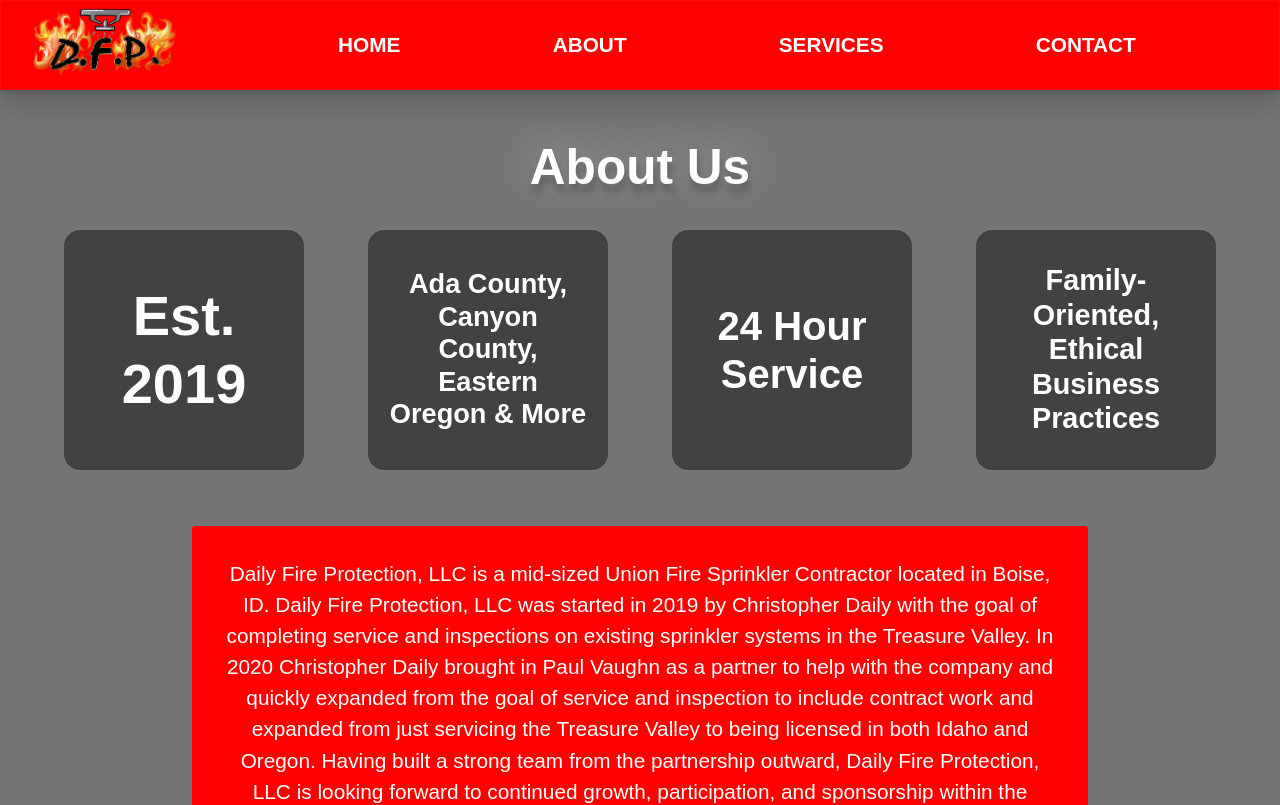
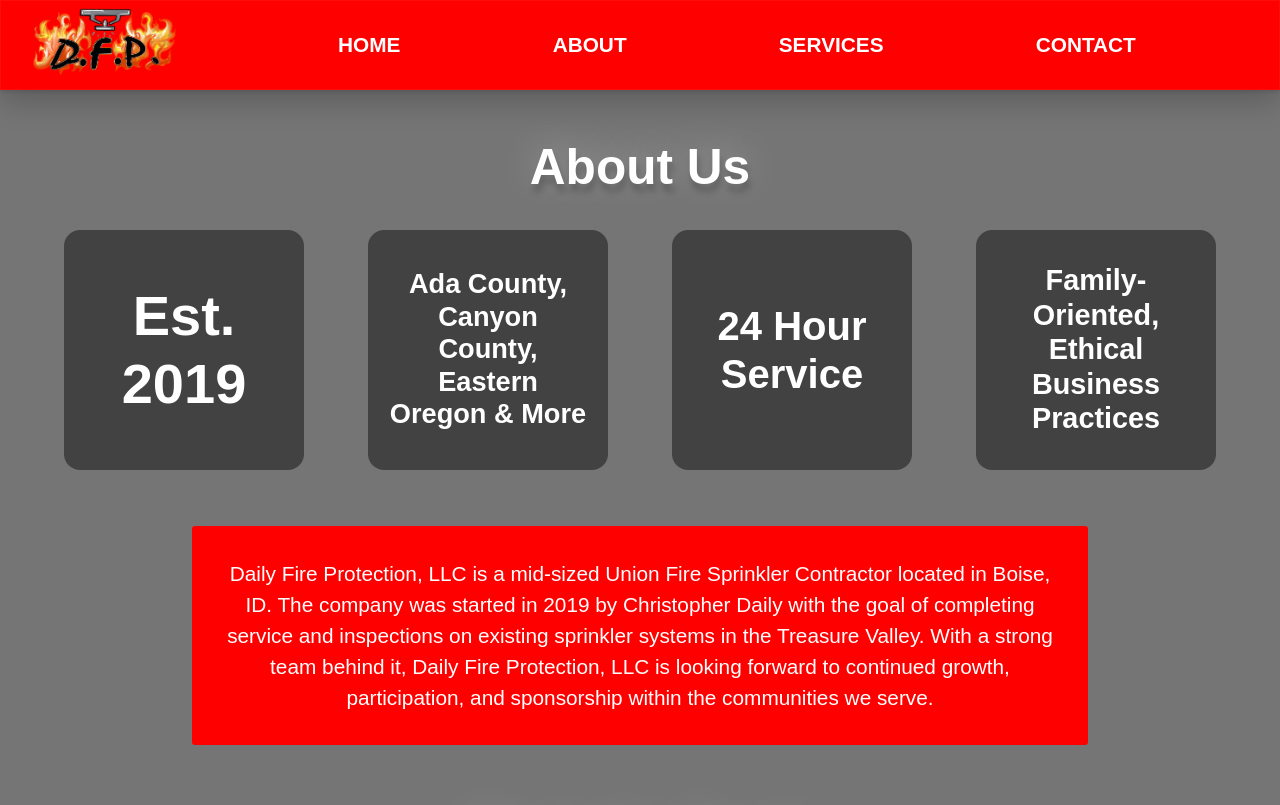
Before and after one commit to rubyreed/daily-fire-protection, a React (Create React App) app: page /about in a window 1280 px wide. Shown: the top 805 px of the page. Built offline with nearby package versions, Linux system fonts and the light colour scheme.

Commit message:
removed paul about

```diff
--- a/src/pages/About.js
+++ b/src/pages/About.js
@@ -13,8 +13,11 @@
             <h2 className="fact4">Family-Oriented, Ethical Business Practices</h2>
         </div>
         <div className="bio">
+        {/*<p className="biotext">
+            Daily Fire Protection, LLC is a mid-sized Union Fire Sprinkler Contractor located in Boise, ID. Daily Fire Protection, LLC was started in 2019 by Christopher Daily with the goal of completing service and inspections on existing sprinkler systems in the Treasure Valley. In 2020 Christopher Daily brought in Paul Vaughn as a partner to help with the company and quickly expanded from the goal of service and inspection to include contract work and expanded from just servicing the Treasure Valley to being licensed in both Idaho and Oregon. Having built a strong team from the partnership outward, Daily Fire Protection, LLC is looking forward to continued growth, participation, and sponsorship within the communities we serve.
+    </p>*/}
             <p className="biotext">
-            Daily Fire Protection, LLC is a mid-sized Union Fire Sprinkler Contractor located in Boise, ID. Daily Fire Protection, LLC was started in 2019 by Christopher Daily with the goal of completing service and inspections on existing sprinkler systems in the Treasure Valley. In 2020 Christopher Daily brought in Paul Vaughn as a partner to help with the company and quickly expanded from the goal of service and inspection to include contract work and expanded from just servicing the Treasure Valley to being licensed in both Idaho and Oregon. Having built a strong team from the partnership outward, Daily Fire Protection, LLC is looking forward to continued growth, participation, and sponsorship within the communities we serve.
+            Daily Fire Protection, LLC is a mid-sized Union Fire Sprinkler Contractor located in Boise, ID. The company was started in 2019 by Christopher Daily with the goal of completing service and inspections on existing sprinkler systems in the Treasure Valley. With a strong team behind it, Daily Fire Protection, LLC is looking forward to continued growth, participation, and sponsorship within the communities we serve.
             </p>
         </div>
         <h1 style={{marginBottom:"2rem"}} className="atitle">Meet the Team</h1>
```
